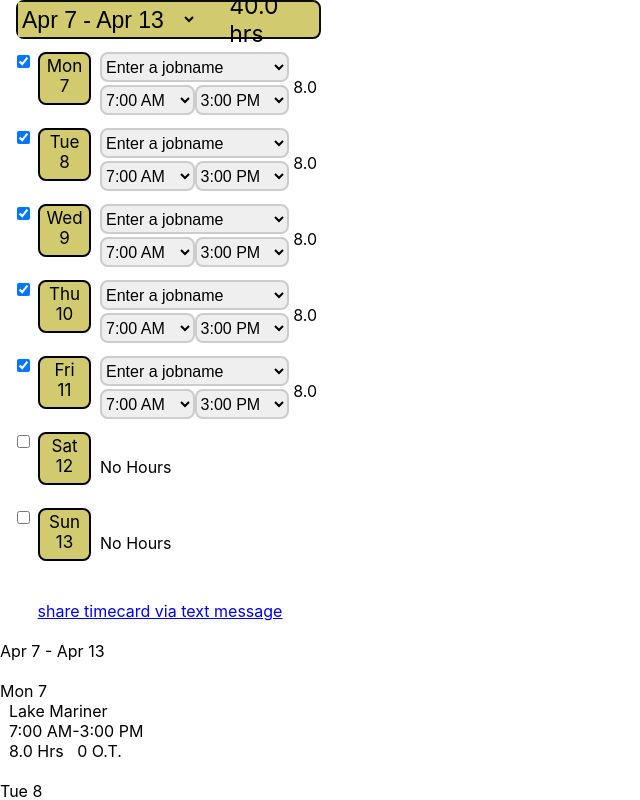
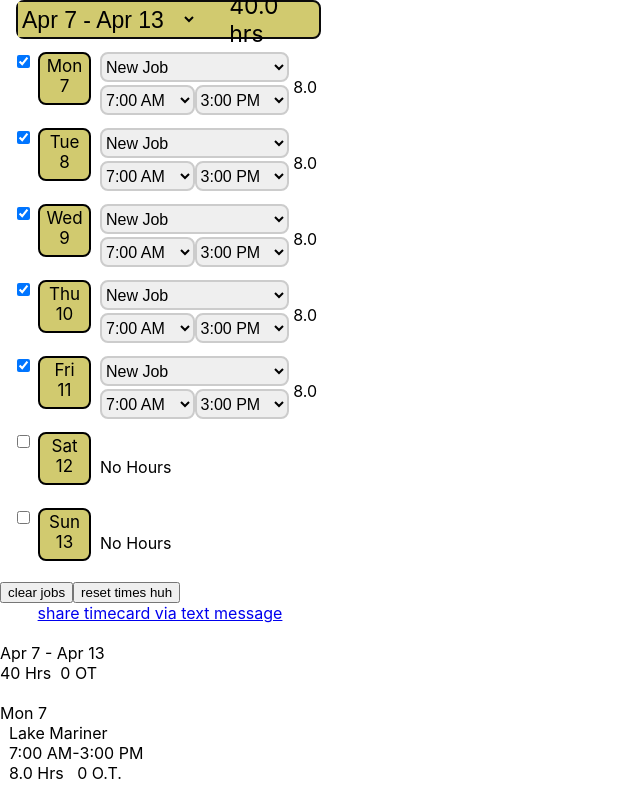
Before and after one commit to bradronto/bradronto.github.io, a React (Create React App) app in the folder timekeep/: page / in a window 1280 px wide. Shown: the top 800 px of the page, without its empty margins (0-640 px from the left). Built offline with nearby package versions, Linux system fonts and the light colour scheme.

Commit message:
and another..

```diff
--- a/timekeep/src/components/work-hours.js
+++ b/timekeep/src/components/work-hours.js
@@ -7,7 +7,7 @@ import getMonth from "./date-header";
 import getDatesOfCurrentWeek from "./current-week";
 import calculateTotalHours from "./total-hours"
 import weekTotal from "./week-total";
-import SaveLocal from "./save-local";
+//import SaveLocal from "./save-local";
 
 
 const WorkHoursTracker = () => {
@@ -117,12 +117,14 @@ const WorkHoursTracker = () => {
       updatedWorkHours[index]["job"] = value;
       setWorkHours(updatedWorkHours);
       console.log("job value=",value);
-
+      /*
       setJobNames((prevOptions) => {   //reorder new job to top of list
       const selected = prevOptions.find((option) => option === value);
       const remainingOptions = prevOptions.filter((option) => option !== value);
       return [selected, ...remainingOptions];
+
     });
+    */
   }
 
   }
@@ -250,17 +252,13 @@ const WorkHoursTracker = () => {
           className="cool-input"//
           value={workHours[index].job}
           onChange={(e) => handleChange(index, "job", e.target.value)}
-          //onClick={(e) => handleChange(index, "job", e.target.value)}
+          onClick={(e) => jobNames.length === 0?handleChange(index, "job", e.target.value):console.log("jik")}
         >
          {jobNames.map((job, indx) => (
         <option  key={indx} value={job}>
           {job}
         </option>))}
-{isFirstRun?(
-        <option value="New Item" >
-          Enter a jobname
-        </option>
-       ):(console.log(""))}
+
        <option value="New Item">New Job</option>
         </select>
 
@@ -272,7 +270,7 @@ const WorkHoursTracker = () => {
             type="text"
             onChange={(e) => setNewOption(e.target.value)}
             placeholder="new job name"
-            //onKeyUp={(e) => handleKeyPress(e,index,"job")}
+            onKeyUp={(e) => handleKeyPress(e,index,"job")}
             //onClick={(e) => handleChange(index,"job","New Item")}
             //onClick={handleClick}
             onBlur={(e) => handleChange(index,"job","Add Job")}
@@ -330,7 +328,19 @@ const WorkHoursTracker = () => {
            </td></tr></tbody></table>
        ))}
 
+   <button onClick={()=>setJobNames([])}>
+    clear jobs
+   </button>
+   <button onClick={()=>{
+setWorkHours(
+  daysOfWeek.map((item,index) => ({ start: "7:00 AM", end: index<5 ? "3:00 PM":"7:00 AM", job: "Lake Mariner", isChecked: index < 5 ?true:false, showNew: false }))
 
+)
+
+   }}>
+
+    reset times huh
+   </button>
 
    {/*  plain txt for sms output   */}
      <br />
@@ -340,7 +350,9 @@ const WorkHoursTracker = () => {
      <div  className="blue" ref={textRef} >
 
     <br /> {getMonth(changeWeek)}      {/*  date range header     */}
-    <br></br><br></br>
+    <br></br>
+    <span>{reg} Hrs   &nbsp;{ot} OT</span>
+    <br></br><br />
     {daysOfWeek.map((day, index) => (
     <div  className="blue" key={index}  >
       {workHours[index].isChecked ? (// only show hours for checked days
@@ -383,7 +395,7 @@ const WorkHoursTracker = () => {
         </div>
      ))}
 
-           <span>{reg} hrs   &nbsp;{ot} OT</span>
+
 
            <br />
       </div>
```
